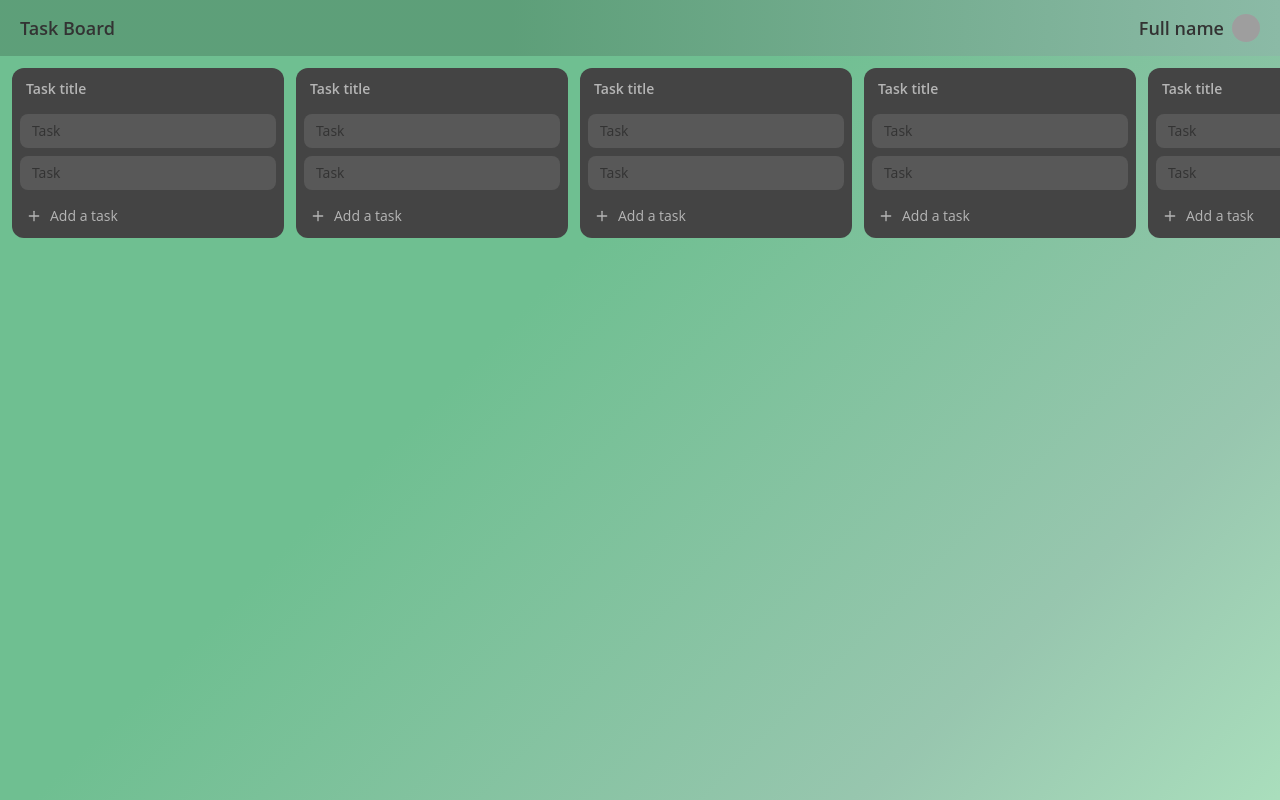
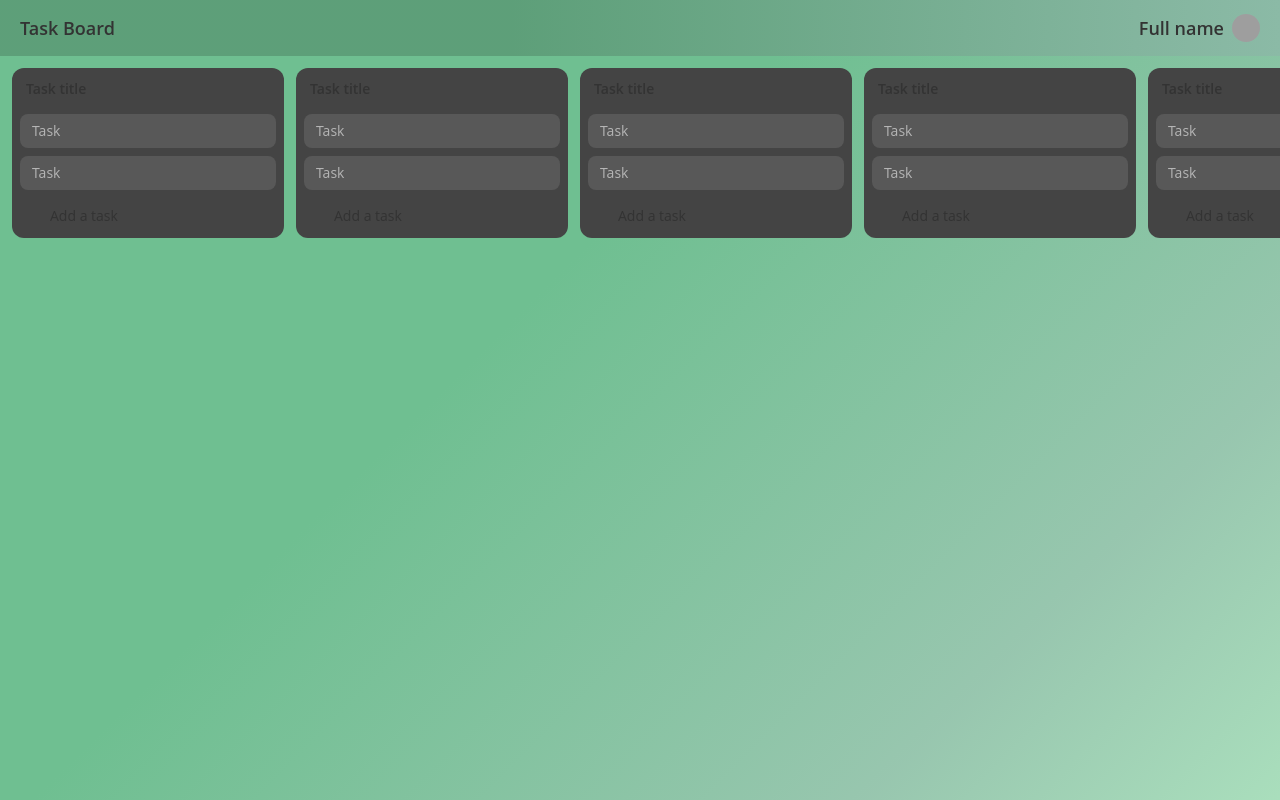
Before and after one commit to AlejandroLucas161/react-vite-project, a React (Vite) app: page /task-board in a window 1280 px wide. Built offline with nearby package versions, Linux system fonts and the light colour scheme; grey boxes are pictures that could not be loaded.

Commit message:
Fixing color

```diff
--- a/src/pages/TaskBoard/components/TaskList/Task/style.ts
+++ b/src/pages/TaskBoard/components/TaskList/Task/style.ts
@@ -12,12 +12,12 @@ export const TaskTextContaner = styled("div")`
 export const TaskText = styled("span")`
   min-height: 24px;
 
-  color: b5b5b5;
+  color: #b5b5b5;
   font-size: 14px;
 `;
 
 export const TaskTextarea = styled("textarea")`
-  color: b5b5b5;
+  color: #b5b5b5;
   font-size: 14px;
 
   background-color: rgba(119, 119, 119, 0.4);
@@ -28,7 +28,7 @@ export const TaskTextarea = styled("textarea")`
   outline: none;
 
   &::placeholder {
-    color: b5b5b5;
+    color: #b5b5b5;
   }
 
   &:active {
--- a/src/pages/TaskBoard/components/TaskList/style.ts
+++ b/src/pages/TaskBoard/components/TaskList/style.ts
@@ -20,7 +20,7 @@ export const TaskListTitle = styled("span")`
   padding: 6px;
   margin-bottom: 12px;
 
-  color: #b5b5b5;
+  color: ##b5b5b5;
   font-weight: 600;
 `;
 
@@ -42,7 +42,7 @@ export const TaskListFooter = styled("div")`
   padding: 6px;
   margin-top: 12px;
 
-  color: #b5b5b5;
+  color: ##b5b5b5;
 
   border-radius: 8px;
   transition: background-color 300ms;
--- a/src/pages/TaskBoard/style.ts
+++ b/src/pages/TaskBoard/style.ts
@@ -30,7 +30,7 @@ export const AddTaskListButton = styled("button")`
 
   padding: 12px;
 
-  color: #b5b5b5;
+  color: ##b5b5b5;
   font-size: 14px;
   font-weight: 600;
 
```
Also changed, not shown: src/assets/plus-icon.svg.
